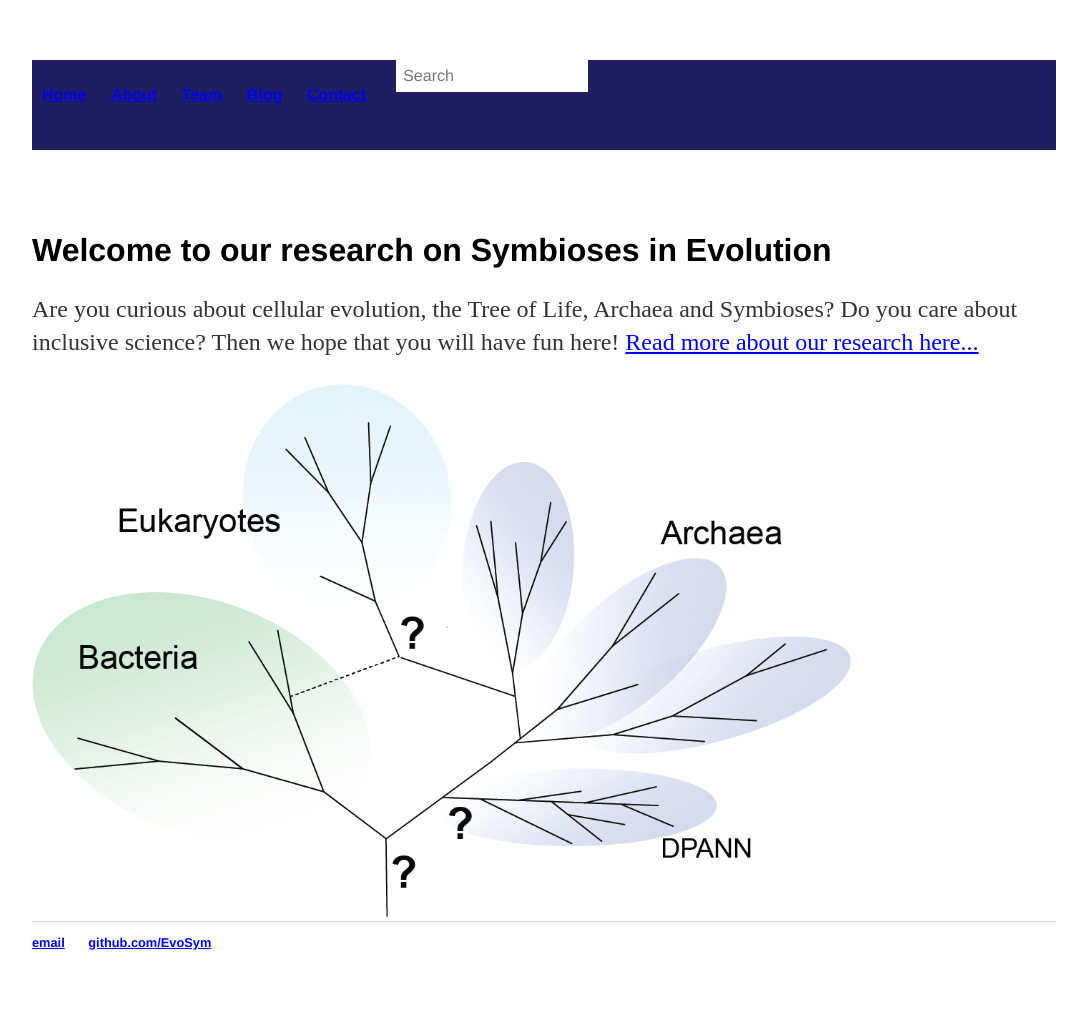
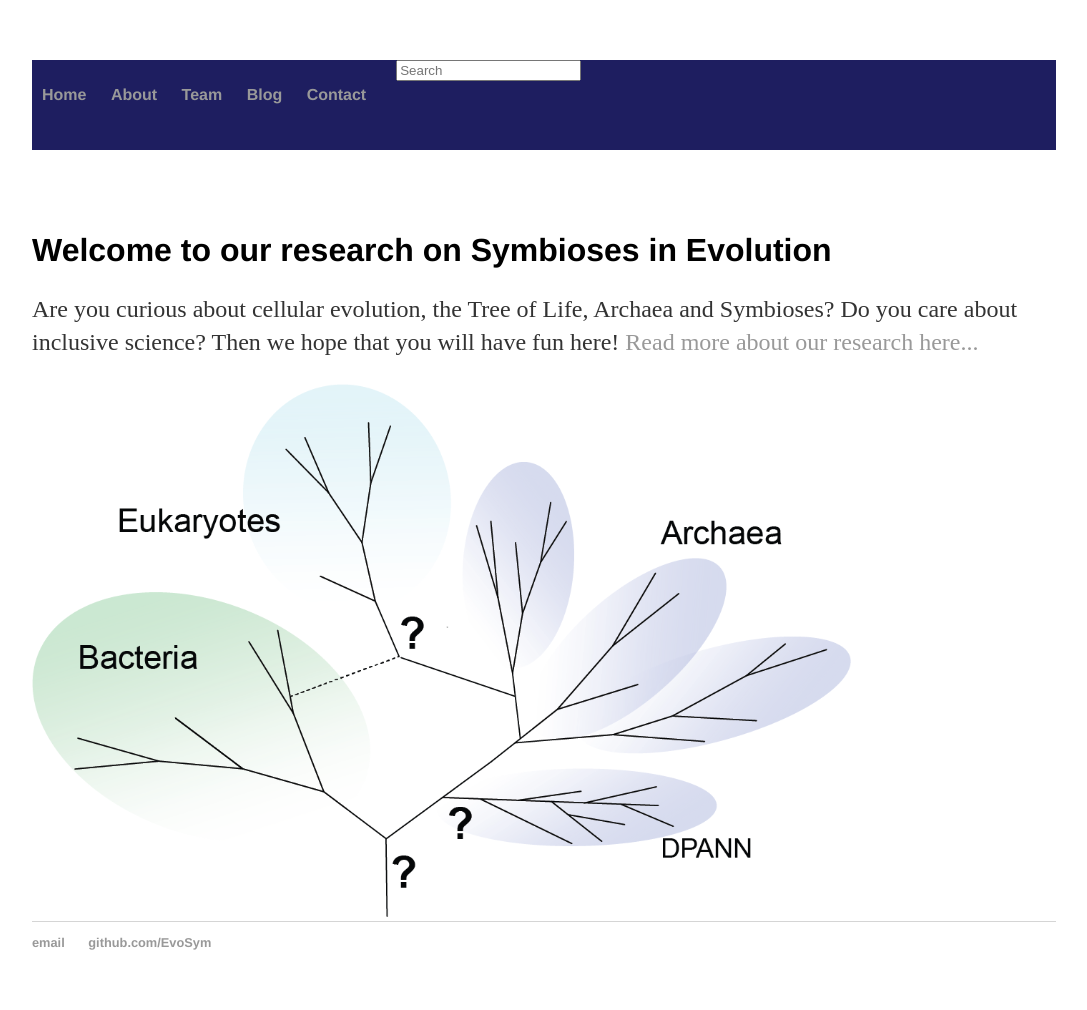
Before and after one commit to EvoSym/EvoSym.github.io, a Jekyll site: the page built from index.html, in a window 1280 px wide. Shown: the whole page, without its empty margins (96-1183 px from the left). Built offline with Jekyll 4.4.1, drawn with Linux system fonts in a browser that asks for light colours.

Commit message:
Update main.css

```diff
--- a/css/main.css
+++ b/css/main.css
@@ -27,18 +27,6 @@ nav ul li, footer ul li {
     display: inline;
     margin-right: 20px;
 }
-"""
-search-form {
-    float: right;
-    margin-right: 10px;
-}
-input[type=text]{
-    padding: 7px;
-    border:none;
-    font-size: 16px;
-    font-family:'Helvetica', 'Arial', 'Sans-Serif';
-}
-"""
 a {
     text-decoration: none;
     color: #999;
```
